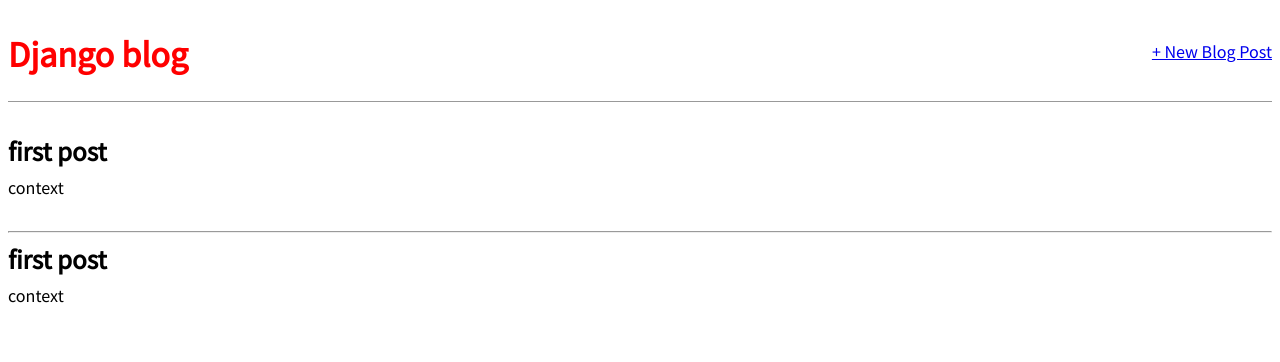
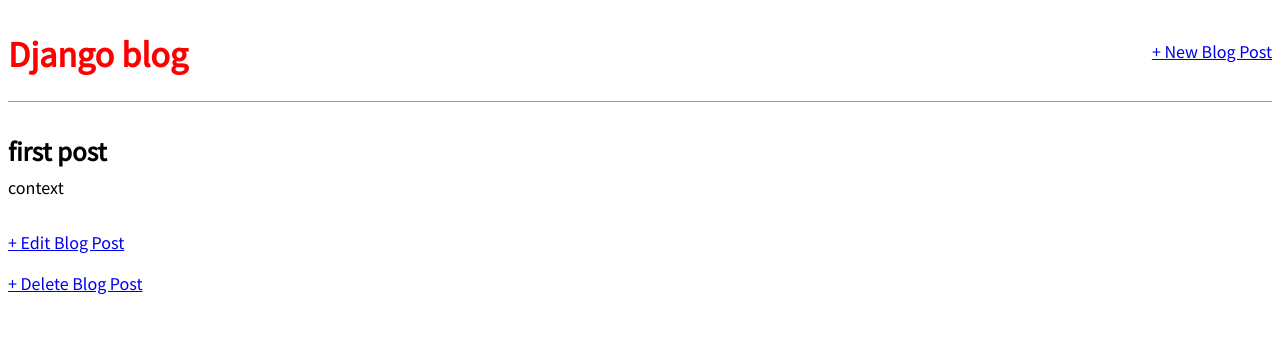
Before and after one commit to nikolaich7/DfB_blog, a Django app: page /post/1/ in a window 1280 px wide. Shown: the top 362 px of the page. Run offline with Django 4.2, Linux system fonts and the light colour scheme; data comes from the database, SQL or seed files in the repository; both versions use the stored data as it was after the commit.

Commit message:
forms edit, delete

```diff
--- a/blog/urls.py
+++ b/blog/urls.py
@@ -1,8 +1,10 @@
 from django.urls import path
-from .views import BlogListView, BlogDetailView, BlogCreateView
+from .views import BlogListView, BlogDetailView, BlogCreateView, BlogUpdateView, BlogDeleteView
 
 urlpatterns = [
 	path('', BlogListView.as_view(), name='home'),
 	path('post/<int:pk>/', BlogDetailView.as_view(), name='post_detail'),
 	path('post/new/', BlogCreateView.as_view(), name='post_new'),
+	path('post/<int:pk>/edit/', BlogUpdateView.as_view(), name='post_edit'),
+	path('post/<int:pk>/delete/', BlogDeleteView.as_view(), name='post_delete'),
 ]
--- a/blog/views.py
+++ b/blog/views.py
@@ -1,6 +1,7 @@
 from django.views.generic import ListView, DetailView
 from .models import Post
-from django.views.generic.edit import CreateView
+from django.views.generic.edit import CreateView, UpdateView, DeleteView
+from django.urls import reverse_lazy
 
 
 class BlogListView(ListView):
@@ -17,3 +18,15 @@
 	model = Post
 	template_name = 'post_new.html'
 	fields = ['title', 'author', 'body']
+
+
+class BlogUpdateView(UpdateView):
+	model = Post
+	template_name = 'post_edit.html'
+	fields = ['title', 'body']
+
+
+class BlogDeleteView(DeleteView):
+	model = Post
+	template_name = 'post_delete.html'
+	success_url = reverse_lazy('home')
--- a/templates/post_detail.html
+++ b/templates/post_detail.html
@@ -5,9 +5,7 @@
 		<h2>{{ post.title }}</h2>
 		<p>{{ post.body }}</p>
 	</div>
-<hr>
-	<div class="post-entry">
-		<h2>{{ object.title }}</h2>
-		<p>{{ object.body }}</p>
-	</div>
+
+	<p><a href="{% url 'post_edit' post.pk %}">+ Edit Blog Post</a></p>
+	<p><a href="{% url 'post_delete' post.pk %}">+ Delete Blog Post</a></p>
 {% endblock content %}
```
Also changed, not shown: templates/post_delete.html (added, +9 -0 lines), templates/post_edit.html (added, +9 -0 lines), db.sqlite3.
